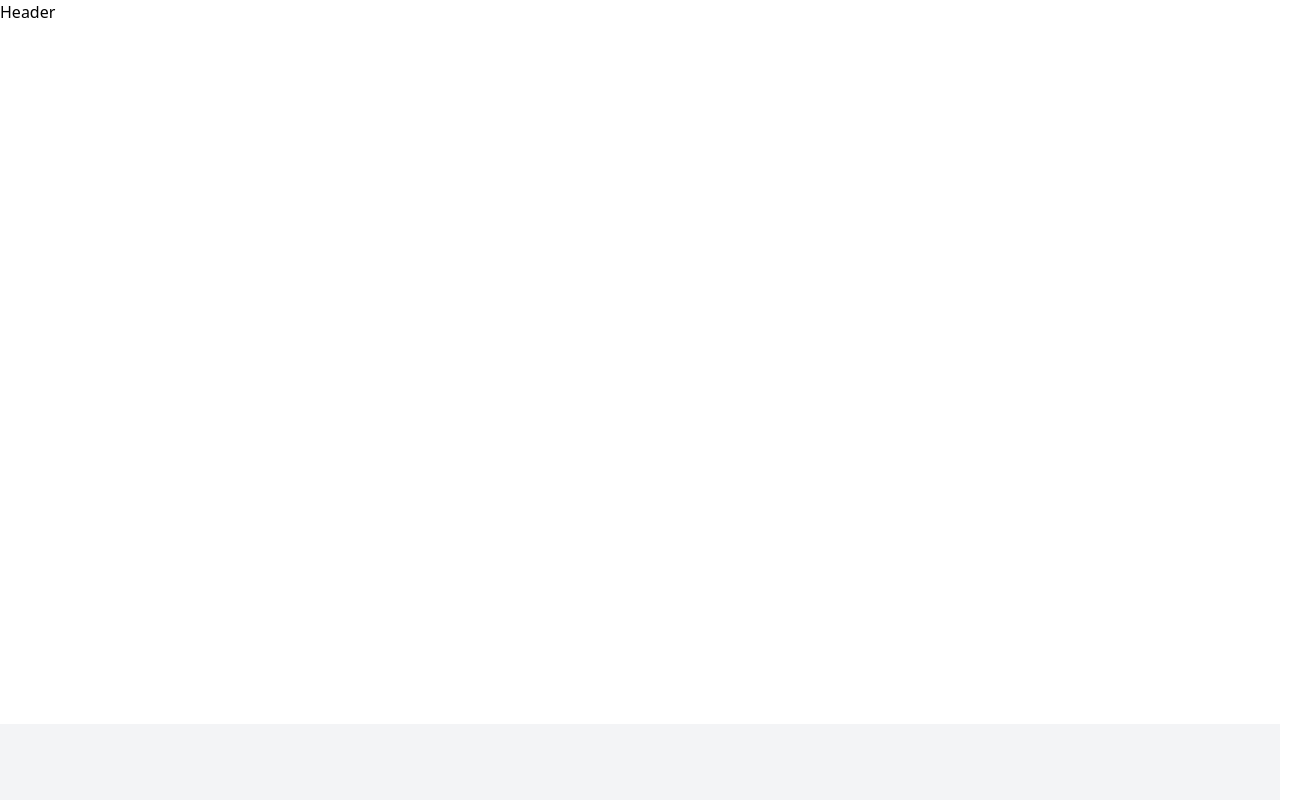
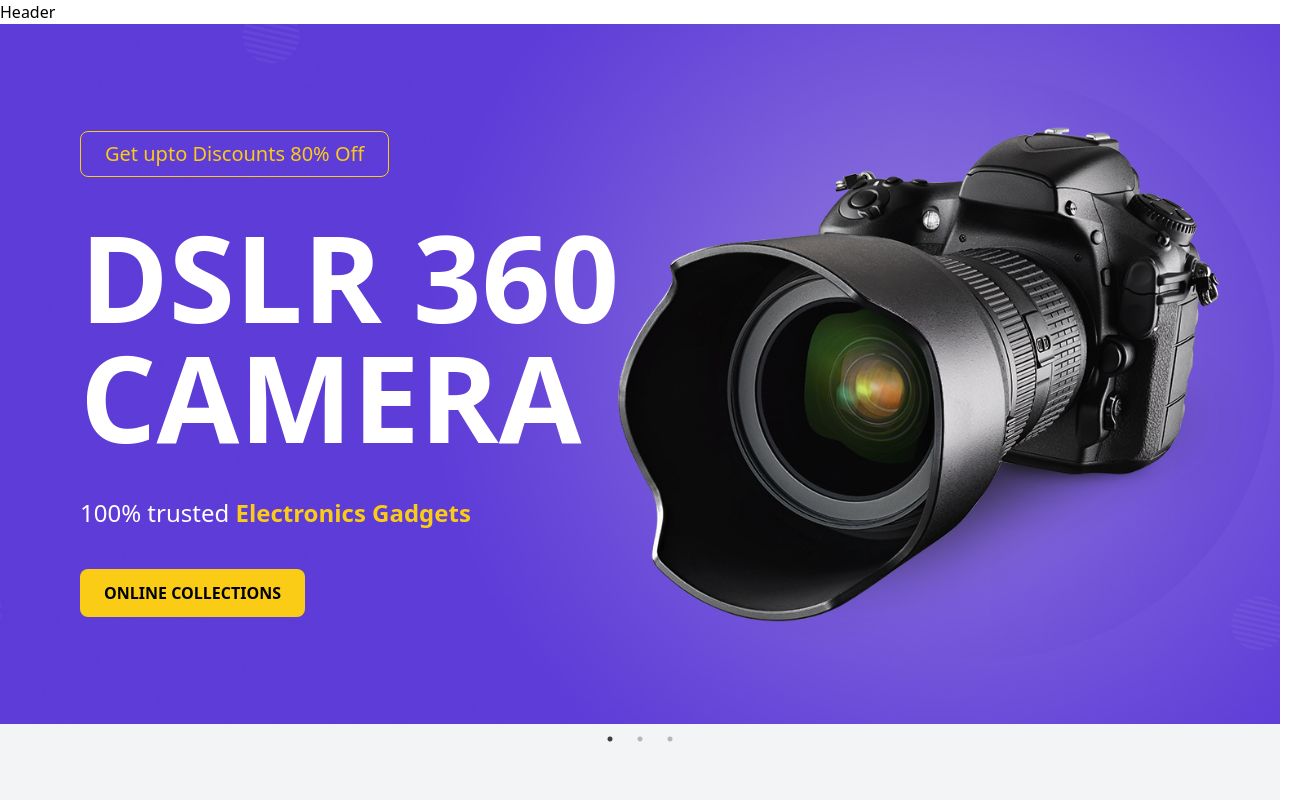
Before and after one commit to Paolauwase-teta/tailwindrepo, a React (Vite) app: page / in a window 1280 px wide. Shown: the top 800 px of the page, 1305 px wide, since content can reach past the window. Built offline with nearby package versions, Linux system fonts and the light colour scheme.

Commit message:
Add src/sections/Hero.jsx

```diff
--- a/src/sections/Hero.jsx
+++ b/src/sections/Hero.jsx
@@ -7,7 +7,6 @@ import earbuds from '../assets/earbuds.jpg';
 import dslr from '../assets/dslr.jpg';
 import AOS from 'aos';
 import 'aos/dist/aos.css';
-// import { BiArrowToLeft } from 'react-icons/bi';
 
 const Hero = () => {
   const settings = {
@@ -16,7 +15,7 @@ const Hero = () => {
     speed: 500,
     slidesToShow: 1,
     slidesToScroll: 1,
-    // arrows: false // ✅ corrected
+    arrows: false
   };
 
   useEffect(() => {
@@ -31,8 +30,29 @@ const Hero = () => {
   return (
     <div id='hero' className='w-full flex justify-center items-center lg:h-[700px] h-[600px]'>
       <Slider className='w-full' {...settings}>
-        <div className='w-full lg:px-20 px-5 lg:h-[700px] h-[600px] flex flex-col justify-center items-start gap-10 bg-cover bg-center' style={{  backgroundImage: `url(${dslr})`  }}>
-
+        <div>
+          <div className='w-full lg:px-20 px-5 lg:h-[700px] h-[600px] flex flex-col justify-center items-start gap-10 bg-cover bg-center' style={{ backgroundImage: `url(${dslr})`}}>
+              <h1 data-aos="zoom-in" data-aos-delay="50" className='text-yellow-400 border rounded-lg border-yellow-400 px-6 py-2 text-xl'>Get upto Discounts 80% Off</h1>
+              <h1 className='text-white lg:text-[120px] text-[60px] uppercase font-bold lg:leading-[120px] leading-[70px]'>DSLR 360 <br/> Camera</h1>
+              <h1 data-aos="zoom-in" data-aos-delay="100" className='text-white text-2xl'>100% trusted <span className='text-yellow-400 font-semibold'>Electronics Gadgets</span></h1>
+              <button data-aos="zoom-in" data-aos-delay="300" className="bg-yellow-400 rounded-lg px-6 py-3 text-black font-semibold">ONLINE COLLECTIONS</button>
+          </div>
+        </div>
+        <div>
+          <div className='w-full lg:px-20 px-5 lg:h-[700px] h-[600px] flex flex-col justify-center items-start gap-10 bg-cover bg-center' style={{ backgroundImage: `url(${earbuds})`}}>
+              <h1 data-aos="zoom-in" data-aos-delay="50" className='text-yellow-400 border rounded-lg border-yellow-400 px-6 py-2 text-xl'>Get upto Discounts 80% Off</h1>
+              <h1 className='text-white lg:text-[120px] text-[60px] uppercase font-bold lg:leading-[120px] leading-[70px]'>Wireless <br/> Earbuds</h1>
+              <h1 data-aos="zoom-in" data-aos-delay="100" className='text-white text-2xl'>100% trusted <span className='text-yellow-400 font-semibold'>Electronics Gadgets</span></h1>
+              <button data-aos="zoom-in" data-aos-delay="300" className="bg-yellow-400 rounded-lg px-6 py-3 text-black font-semibold">ONLINE COLLECTIONS</button>
+          </div>
+        </div>
+        <div>
+          <div className='w-full lg:px-20 px-5 lg:h-[700px] h-[600px] flex flex-col justify-center items-start gap-10 bg-cover bg-center' style={{ backgroundImage: `url(${headset})`}}>
+              <h1 data-aos="zoom-in" data-aos-delay="50" className='text-yellow-400 border rounded-lg border-yellow-400 px-6 py-2 text-xl'>Get upto Discounts 80% Off</h1>
+              <h1 className='text-white lg:text-[120px] text-[60px] uppercase font-bold lg:leading-[120px] leading-[70px]'>Dynamic<br/>Headsets</h1>
+              <h1 data-aos="zoom-in" data-aos-delay="100" className='text-white text-2xl'>100% trusted <span className='text-yellow-400 font-semibold'>Electronics Gadgets</span></h1>
+              <button data-aos="zoom-in" data-aos-delay="300" className="bg-yellow-400 rounded-lg px-6 py-3 text-black font-semibold">ONLINE COLLECTIONS</button>
+          </div>
         </div>
       </Slider>
     </div>
```
